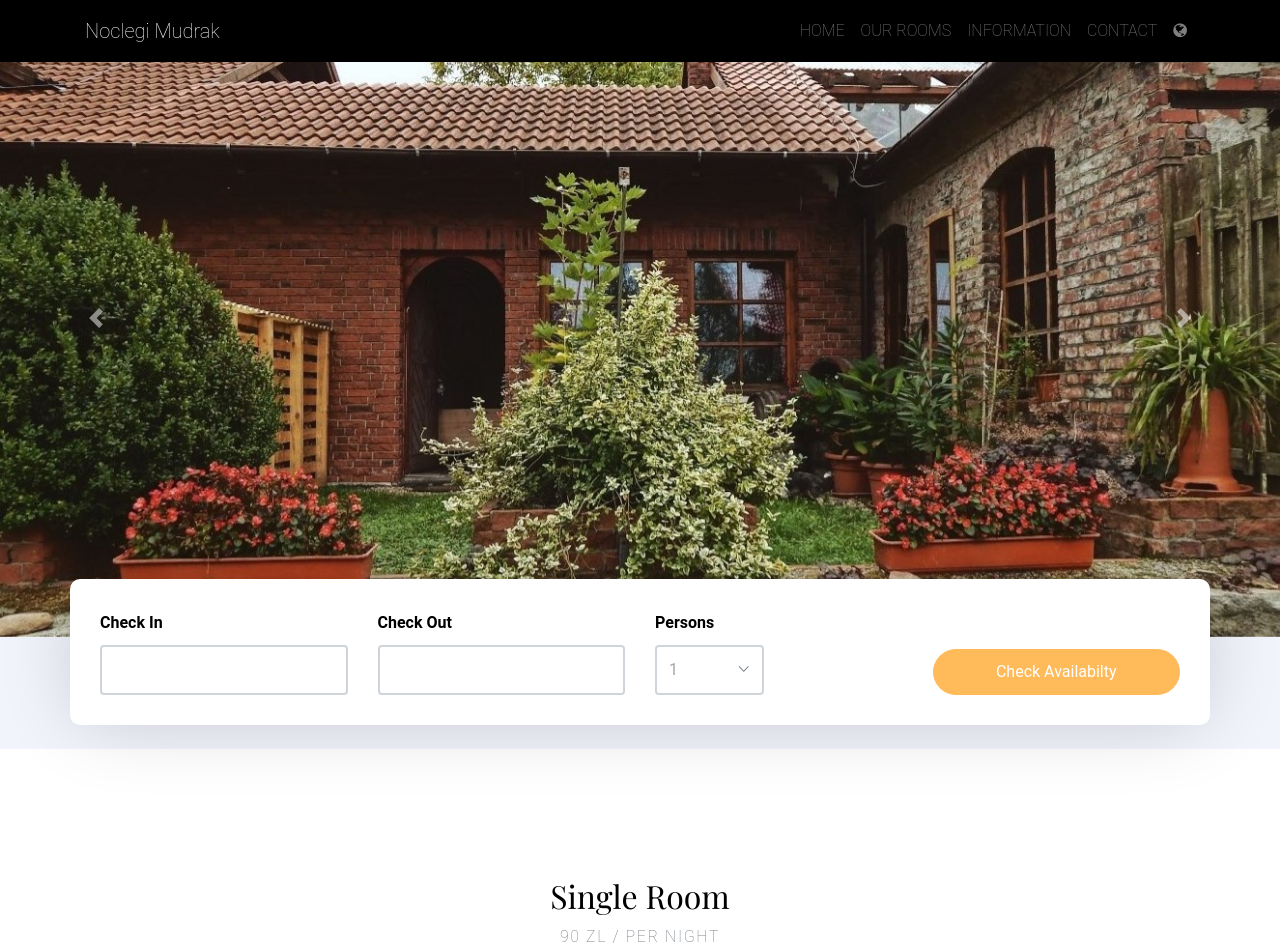
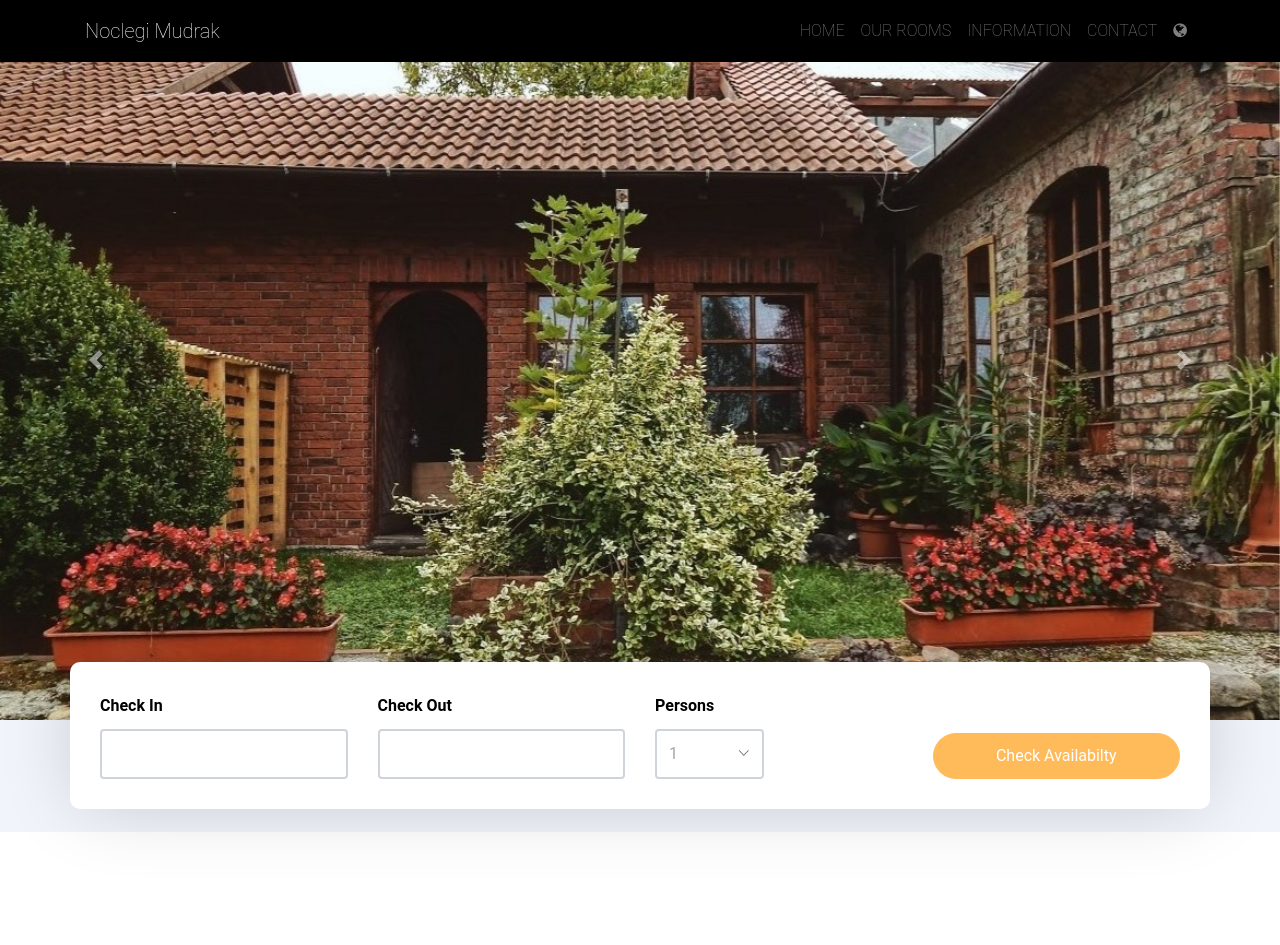
Before and after one commit to smvg/Web-Technologies, a PHP site: page /en/rooms.php in a window 1280 px wide. Shown: the top 945 px of the page. Run offline with PHP 8.4, Linux system fonts and the light colour scheme; data comes from the database, SQL or seed files in the repository; some libraries are stand-ins or nearby versions; some web fonts are replaced.

Commit message:
Small improvements and fixes to index and rooms

```diff
--- a/en/rooms.php
+++ b/en/rooms.php
@@ -119,37 +119,27 @@
 
 <div id="photos" class="carousel slide" data-ride="carousel">
 
-  <!-- Indicators -->
-  <ul class="carousel-indicators">
-    <li data-target="#photos" data-slide-to="0" class="active"></li>
-    <li data-target="#photos" data-slide-to="1"></li>
-    <li data-target="#photos" data-slide-to="2"></li>
-    <li data-target="#photos" data-slide-to="3"></li>
-  </ul>
-
-  <!-- Indicators -->
-
   <!-- The slideshow -->
-  <div class="carousel-inner">
+  <div id="photos" class="carousel-inner">
     <div class="carousel-item active">
-      <img src="../shared/images/outside10.jpg" alt="Room 1" width=100% >
+      <img src="../shared/images/outside10.jpg" class="carousel-image" alt="Room 1">
     </div>
     <div class="carousel-item">
-      <img src="../shared/images/room2.3.jpeg" alt="Room 2" width=100%>
+      <img src="../shared/images/room2.3.jpeg" class="carousel-image" alt="Room 2">
     </div>
     <div class="carousel-item">
-      <img src="../shared/images/room3.3.jpeg" alt="Room 3" width=100%>
+      <img src="../shared/images/room3.3.jpeg" class="carousel-image" alt="Room 3">
     </div>
       <div class="carousel-item">
-      <img src="../shared/images/outside1.jpg" alt="Room 4" width=100%>
+      <img src="../shared/images/outside1.jpg" class="carousel-image" alt="Room 4">
     </div>
   </div>
 
   <!-- Left and right controls -->
-  <a class="carousel-control-prev" href="#demo" data-slide="prev">
+  <a class="carousel-control-prev" href="#photos" data-slide="prev">
     <span class="carousel-control-prev-icon"></span>
   </a>
-  <a class="carousel-control-next" href="#demo" data-slide="next">
+  <a class="carousel-control-next" href="#photos" data-slide="next">
     <span class="carousel-control-next-icon"></span>
   </a>
     </div>
@@ -234,6 +224,7 @@
       </div>
 
         <!-- room2-->
+      <div class="container">
          <div class="p-3 text-center room-info">
            <h2>3 Beds Room</h2>
            <span class="text-uppercase letter-spacing-1" style="display: block"><?php echo $prices[1]?> zl / per night</span>
@@ -254,6 +245,7 @@
             ?>
 
       </div>
+</div>
 
 
 <!-- room3-->
--- a/shared/css/style.css
+++ b/shared/css/style.css
@@ -1258,3 +1258,9 @@ textarea.form-control {
 	font-family: "Roboto";
 	color: #000;
 }
+
+.carousel-image {
+	height: 90vh;
+	width: 100%;
+	object-fit: cover;
+}
```
Also changed, not shown: en/index.php (+4 -4 lines).
